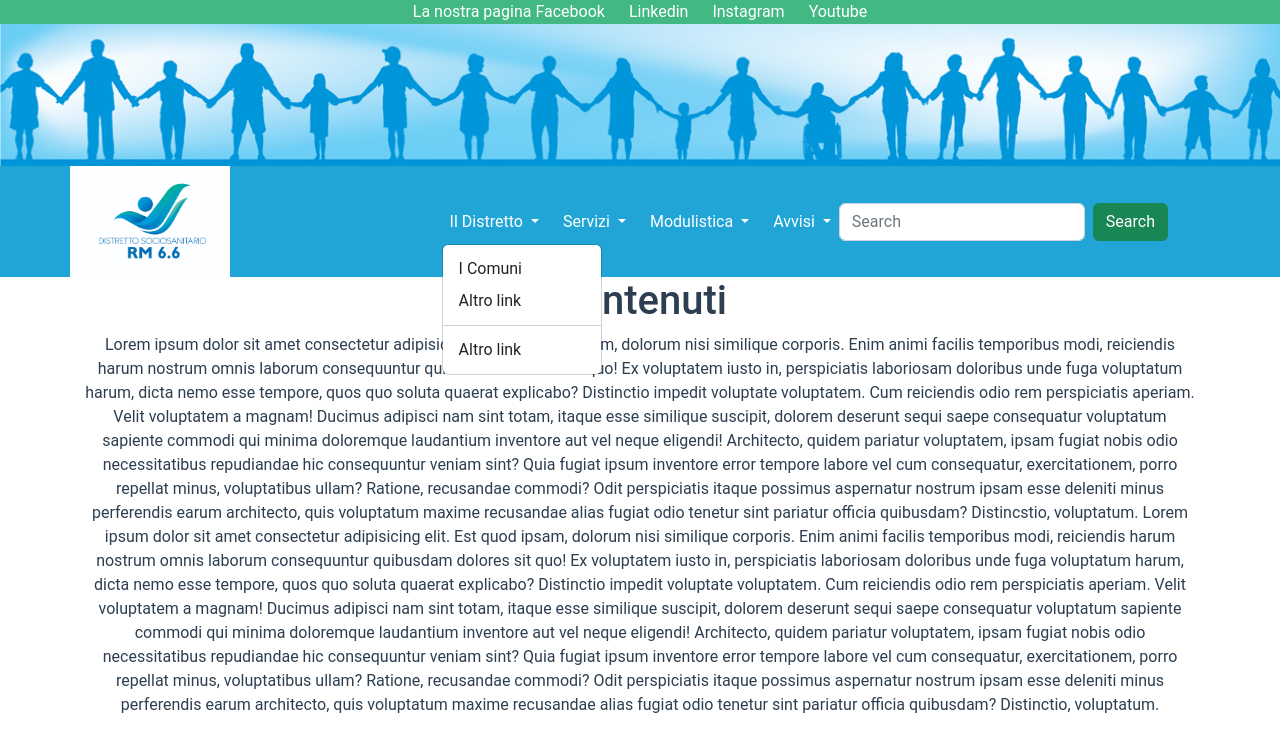
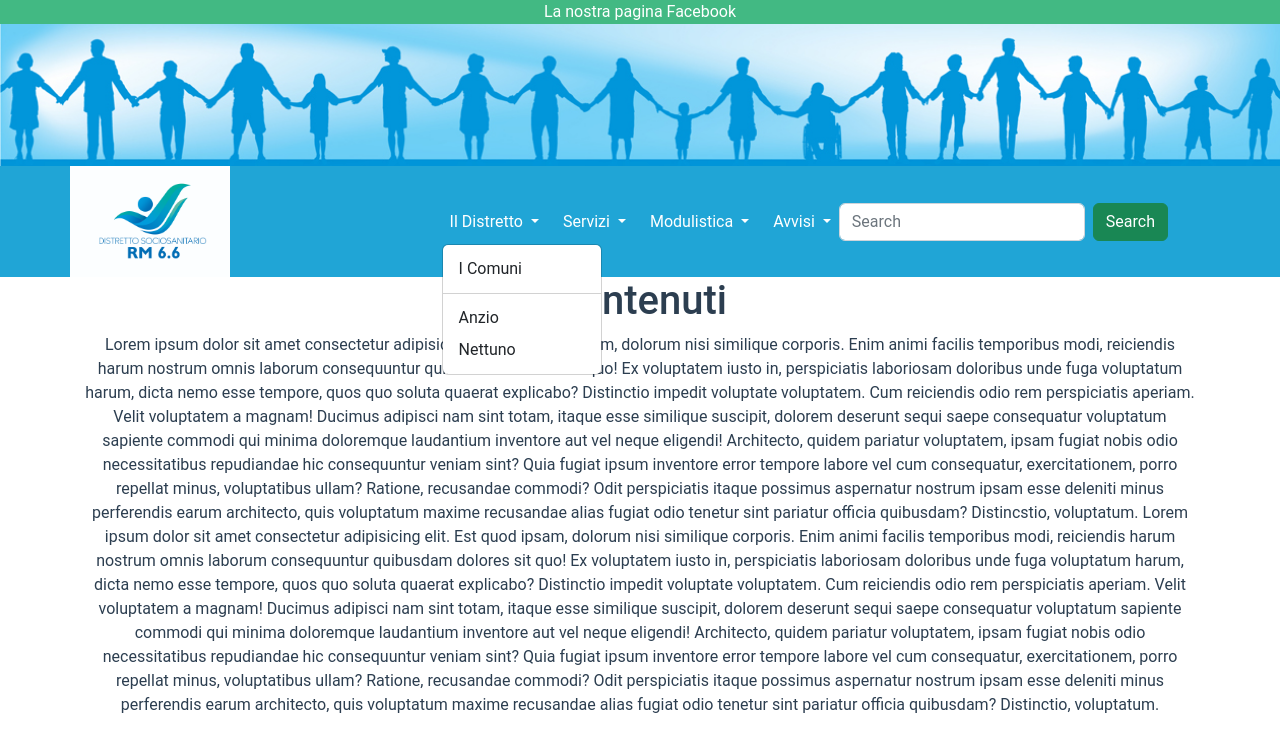
Before and after one commit to Ruma303/ciglieri-demo, a Vue app: page / in a window 1280 px wide. Both pictures are taken after a click on the button "Il Distretto". Shown: the top 752 px of the page. Built offline with nearby package versions, Linux system fonts and the light colour scheme.

Commit message:
Cambio navbar e social

```diff
--- a/src/components/HeaderComponent.vue
+++ b/src/components/HeaderComponent.vue
@@ -2,9 +2,6 @@
     <header class="header-container d-flex fixed-top flex-column">
         <div class="header-social d-flex align-items-center justify-content-center gap-4">
             <a href="#">La nostra pagina Facebook</a>
-            <a href="#">Linkedin</a>
-            <a href="#">Instagram</a>
-            <a href="#">Youtube</a>
         </div>
         <img src="../assets/banner.jpg" alt="" class="header-banner">
         <div class="header-inside container d-flex align-items-center justify-content-between px-0">
--- a/src/components/NavbarComponent.vue
+++ b/src/components/NavbarComponent.vue
@@ -12,9 +12,9 @@
           </a>
           <ul class="dropdown-menu">
             <li><a class="dropdown-item" href="#">I Comuni</a></li>
-            <li><a class="dropdown-item" href="#">Altro link</a></li>
             <li><hr class="dropdown-divider"></li>
-            <li><a class="dropdown-item" href="#">Altro link</a></li>
+            <li><a class="dropdown-item" href="https://www.comune.anzio.roma.it/">Anzio</a></li>
+            <li><a class="dropdown-item" href="https://www.comune.nettuno.roma.it/">Nettuno</a></li>
           </ul>
         </li>
         <li class="nav-item dropdown">
```
